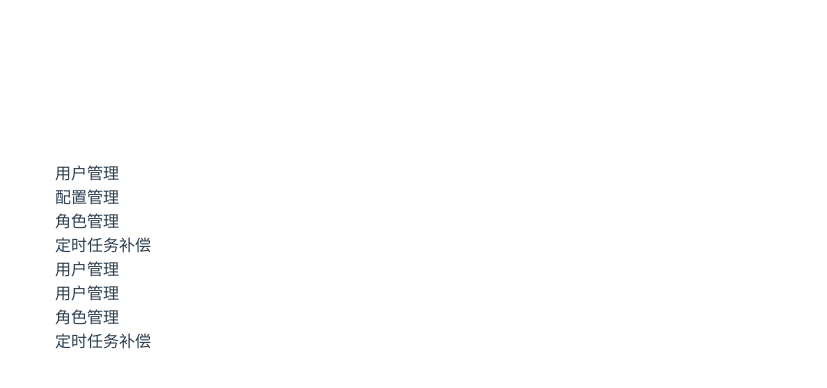
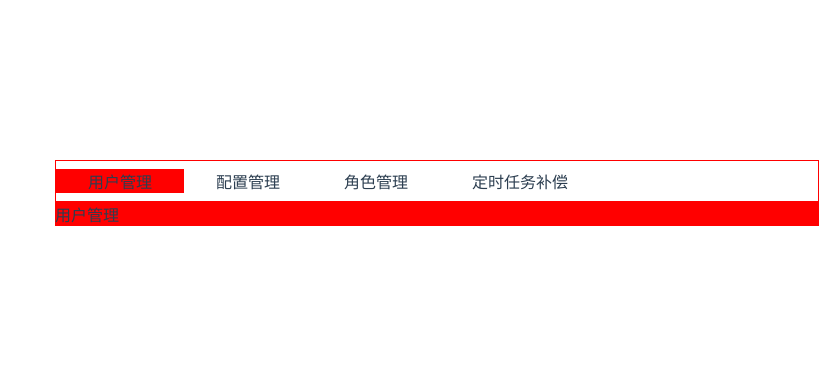
Before and after one commit to yinhaiying/y-ui, a Vue app: page / in a window 1280 px wide. Shown: the top 388 px of the page, without its empty margins (453-1280 px from the left). Built offline with nearby package versions, Linux system fonts and the light colour scheme.

Commit message:
初步完成tab的功能

```diff
--- a/src/packages/Tabs/tabs-content.vue
+++ b/src/packages/Tabs/tabs-content.vue
@@ -9,8 +9,6 @@ export default {
   name:'y-tabs-content',
   inject:['eventBus'],
   created(){
-    console.log('nav:eventBus');
-    console.log(this.eventBus)
   }
 }
 </script>
--- a/src/packages/Tabs/tabs-item.vue
+++ b/src/packages/Tabs/tabs-item.vue
@@ -1,5 +1,5 @@
 <template>
-  <div class = "y-tabs-item" @click = "xxx">
+  <div class = "y-tabs-item" @click = "xxx" :class = "classes">
     <slot></slot>
   </div>
 </template>
@@ -8,16 +8,28 @@
 export default {
   name:'y-tabs-item',
   inject:['eventBus'],
+  data(){
+    return {
+      active:false
+    }
+  },
   props:{
     name:{
       type:String,
       required:true
     }
   },
-  created(){
+  mounted(){
     this.eventBus.$on('update:selected',(name) => {
-      console.log('selected:' + name)
+      this.active = this.name === name;
     })
+  },
+  computed:{
+    classes(){
+      return {
+        "is-active":this.active
+      }
+    }
   },
   methods:{
     xxx(){
@@ -27,6 +39,12 @@ export default {
 }
 </script>
 
-<style>
-
+<style lang="scss" scoped>
+.y-tabs-item{
+  flex-shrink: 0;
+  padding:0 2em;
+  &.is-active{
+    background:red;
+  }
+}
 </style>
--- a/src/packages/Tabs/tabs-nav.vue
+++ b/src/packages/Tabs/tabs-nav.vue
@@ -9,12 +9,20 @@ export default {
   name:'y-tabs-nav',
   inject:['eventBus'],
   created(){
-    console.log('nav:eventBus');
-    console.log(this.eventBus)
+    this.eventBus.$on('update:selected',(name) => {
+      this.active = this.name === name;
+    })
   }
 }
 </script>
 
-<style>
-
+<style  scoped lang = "scss">
+$nav-height:40px;
+.y-tabs-nav{
+  display:flex;
+  height:$nav-height;
+  justify-content: flex-start;
+  align-items: center;
+  border:1px solid red;
+}
 </style>
--- a/src/packages/Tabs/tabs-pane.vue
+++ b/src/packages/Tabs/tabs-pane.vue
@@ -1,5 +1,5 @@
 <template>
-  <div class = "y-tabs-pane">
+  <div class = "y-tabs-pane" :class = "classes" v-if = "active">
     <slot></slot>
   </div>
 </template>
@@ -8,14 +8,36 @@
 export default {
   name:'y-tabs-pane',
   inject:['eventBus'],
+  data(){
+    return {
+      active:false
+    }
+  },
+  props:{
+    name:{
+      type:String,
+      required:true
+    }
+  },
   created(){
     this.eventBus.$on('update:selected',(name) => {
-      console.log('selected:' + name)
+      this.active = this.name === name;
     })
-  }
+  },
+  computed:{
+    classes(){
+      return {
+        "is-active":this.active
+      }
+    }
+  },
 }
 </script>
 
-<style>
-
+<style lang="scss" scoped>
+.y-tabs-pane{
+  &.is-active{
+    background:red;
+  }
+}
 </style>
--- a/src/packages/Tabs/tabs.vue
+++ b/src/packages/Tabs/tabs.vue
@@ -28,17 +28,15 @@ export default {
     return {
       eventBus:new Vue()
     }
-
   },
   provide(){
     return {
       eventBus:this.eventBus
     }
-
   },
-  created(){
-    console.log(this.eventBus)
-    // this.$emit('update:selected',$event)
+  mounted(){
+    // 初始化的时候必须在mounted里面执行。确保子组件中的$on监听都绑定上了。
+    this.eventBus.$emit('update:selected',this.selected)
   }
 }
 </script>
```
